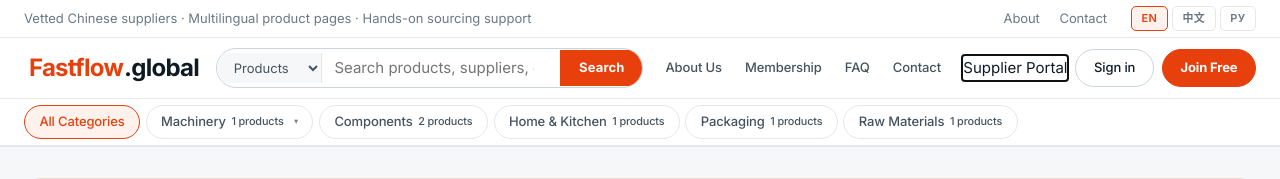
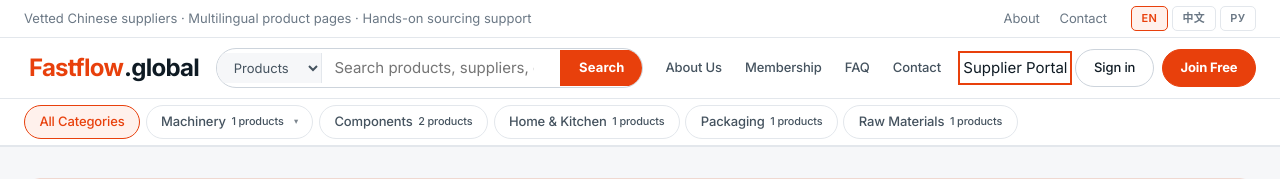
Before and after one commit to yaalasan/online-trade-platform, a Flask app: page / in a window 1280 px wide, with the restyled element focused. Shown: the top 179 px of the page. Run offline with Flask 3, Linux system fonts and the light colour scheme; data comes from the database, SQL or seed files in the repository; data that the repository does not hold is empty; some libraries are stand-ins or nearby versions.

Commit message:
ux(1.4): visible keyboard focus rings on all interactive elements
Append :focus-visible rules for a/button/summary/[tabindex] and
inputs/select/textarea using the --focus-ring token (white halo + accent
ring, orange-on-white ~3.4:1, meets 3:1). Explicit selectors tie/beat
the existing :focus rules in source order. Pointer users unaffected
(:focus-visible only). Proof: docs/ux-shots/focus-crop.png.

```diff
--- a/static/styles.css
+++ b/static/styles.css
@@ -1637,3 +1637,25 @@ input[aria-invalid="true"]:focus, textarea[aria-invalid="true"]:focus, select[ar
 .badge-success { background: var(--success-soft); color: var(--success); }
 .badge-warning { background: var(--warning-soft); color: var(--warning); }
 .badge-info    { background: var(--info-soft);    color: var(--info); }
+
+/* ============================================================
+   Phase 1.4 — Keyboard focus states
+   Visible focus ring (white halo + accent ring, >=3:1 on light
+   surfaces). Explicit selectors so these tie/beat the existing
+   :focus rules in source order. Mouse clicks don't trigger
+   :focus-visible, so pointer users are unaffected.
+   ============================================================ */
+a:focus-visible,
+button:focus-visible,
+summary:focus-visible,
+[tabindex]:focus-visible {
+  outline: none;
+  box-shadow: var(--focus-ring);
+}
+input:focus-visible,
+select:focus-visible,
+textarea:focus-visible {
+  outline: none;
+  border-color: var(--accent);
+  box-shadow: var(--focus-ring);
+}
```
